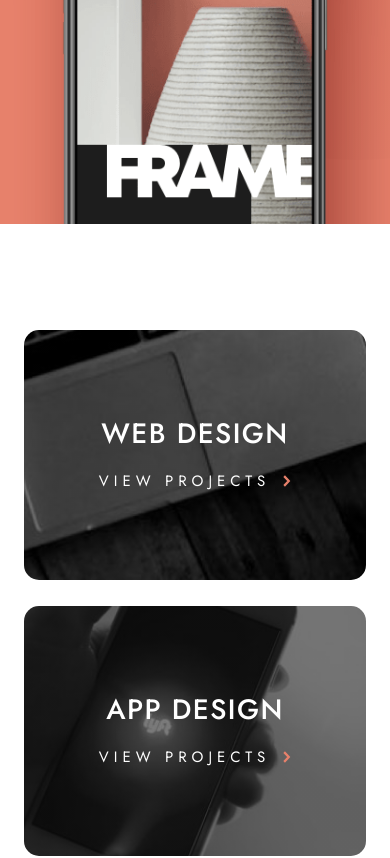
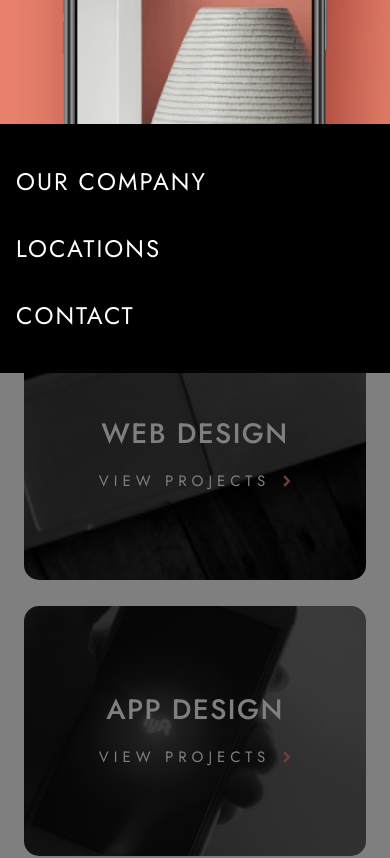
Before and after one commit to RayaneBengaoui/FM_challenge20_designo_multipage, a React (Create React App) app: page / in a window 390 px wide. Shown: the part 720-1578 px from the top of the page. Built offline with nearby package versions, Linux system fonts and the light colour scheme.

Commit message:
Adding mobile menu on the Nav

```diff
--- a/src/components/Footer.js
+++ b/src/components/Footer.js
@@ -18,15 +18,9 @@ const Footer = ({ callAction }) => {
       <Navigation>
         <Logo src={logo_light} />
         <NavLinks>
-          <Link to="">
-            <a>OUR COMPANY</a>
-          </Link>
-          <Link to="">
-            <a>LOCATIONS</a>
-          </Link>
-          <Link to="">
-            <a>CONTACT</a>
-          </Link>
+          <Link to="">OUR COMPANY</Link>
+          <Link to="">LOCATIONS</Link>
+          <Link to="">CONTACT</Link>
         </NavLinks>
       </Navigation>
       <Contacts>
--- a/src/components/Nav.js
+++ b/src/components/Nav.js
@@ -1,16 +1,40 @@
 import styled from "styled-components";
+import { useState, useEffect } from "react";
+import { Link } from "react-router-dom";
 
 import logo_dark from "../assets/shared/desktop/logo-dark.png";
 
 const Nav = () => {
+  const [toggle, setToggle] = useState(false);
+
+  useEffect(() => {
+    toggle
+      ? (document.body.style.overflow = "hidden")
+      : (document.body.style.overflow = "auto");
+  }, [toggle]);
+
   return (
     <NavStyle>
       <Logo src={logo_dark} />
-      <Burger>
+      <Burger
+        toggle={toggle}
+        onClick={() => setToggle((prevState) => !prevState)}
+      >
         <Line className="line1" />
         <Line className="line2" />
         <Line className="line3" />
       </Burger>
+      <NavLinks toggle={toggle}>
+        <Link className="firstLink" to="">
+          <span>OUR COMPANY</span>
+        </Link>
+        <Link to="">
+          <span>LOCATIONS</span>
+        </Link>
+        <Link className="lastLink" to="">
+          <span> CONTACT</span>
+        </Link>
+      </NavLinks>
     </NavStyle>
   );
 };
@@ -21,7 +45,7 @@ const NavStyle = styled.nav`
   display: flex;
   justify-content: space-between;
   align-items: center;
-  padding: 0 2.5rem;
+  padding: 0 1.5rem;
 `;
 
 const Logo = styled.img`
@@ -29,8 +53,25 @@ const Logo = styled.img`
 `;
 const Burger = styled.div`
   position: relative;
+  cursor: pointer;
 
-  cursor: pointer;
+  .line1 {
+    transform: ${(props) =>
+      props.toggle
+        ? "rotateZ(45deg) translateY(290%)"
+        : "rotateZ(0deg) translateY(0%)"};
+    background: ${(props) => (props.toggle ? `#E7816B` : "black")};
+  }
+  .line2 {
+    opacity: ${(props) => (props.toggle ? "0" : "1")};
+  }
+  .line3 {
+    transform: ${(props) =>
+      props.toggle
+        ? "rotateZ(-45deg) translateY(-290%)"
+        : "rotateZ(0deg) translateY(0%)"};
+    background: ${(props) => (props.toggle ? `#E7816B` : "black")};
+  }
 `;
 const Line = styled.span`
   background: var(--burger-span);
@@ -40,4 +81,57 @@ const Line = styled.span`
   transition: all 0.5s ease;
 `;
 
+const NavLinks = styled.nav`
+  position: fixed;
+  z-index: 2;
+  top: ${(props) => (props.toggle ? `6rem` : "100%")};
+  left: 0;
+  width: 100%;
+  height: 100vh;
+  background: rgba(0, 0, 0, 0.5);
+  display: flex;
+  flex-direction: column;
+  transition: top 0.5s ease;
+
+  a {
+    font-size: 1.5rem;
+    letter-spacing: 2px;
+    font-weight: 400;
+    background: black;
+    padding: 0rem 1rem;
+
+    span {
+      position: relative;
+      transition: all 0.5s ease;
+    }
+  }
+
+  span::before {
+    content: "";
+    position: absolute;
+    width: 100%;
+    height: 2px;
+    background: white;
+    bottom: 0%;
+    left: 0;
+    transform-origin: 100% 50%;
+    transform: scale3d(0, 1, 1);
+    transition: transform 0.3s;
+  }
+
+  span:hover::before {
+    transform-origin: 0% 50%;
+    transform: scale3d(1, 1, 1);
+  }
+
+  .firstLink {
+    padding-top: 2.5rem;
+    padding-bottom: 2rem;
+  }
+  .lastLink {
+    padding-top: 2rem;
+    padding-bottom: 2.5rem;
+  }
+`;
+
 export default Nav;
```
